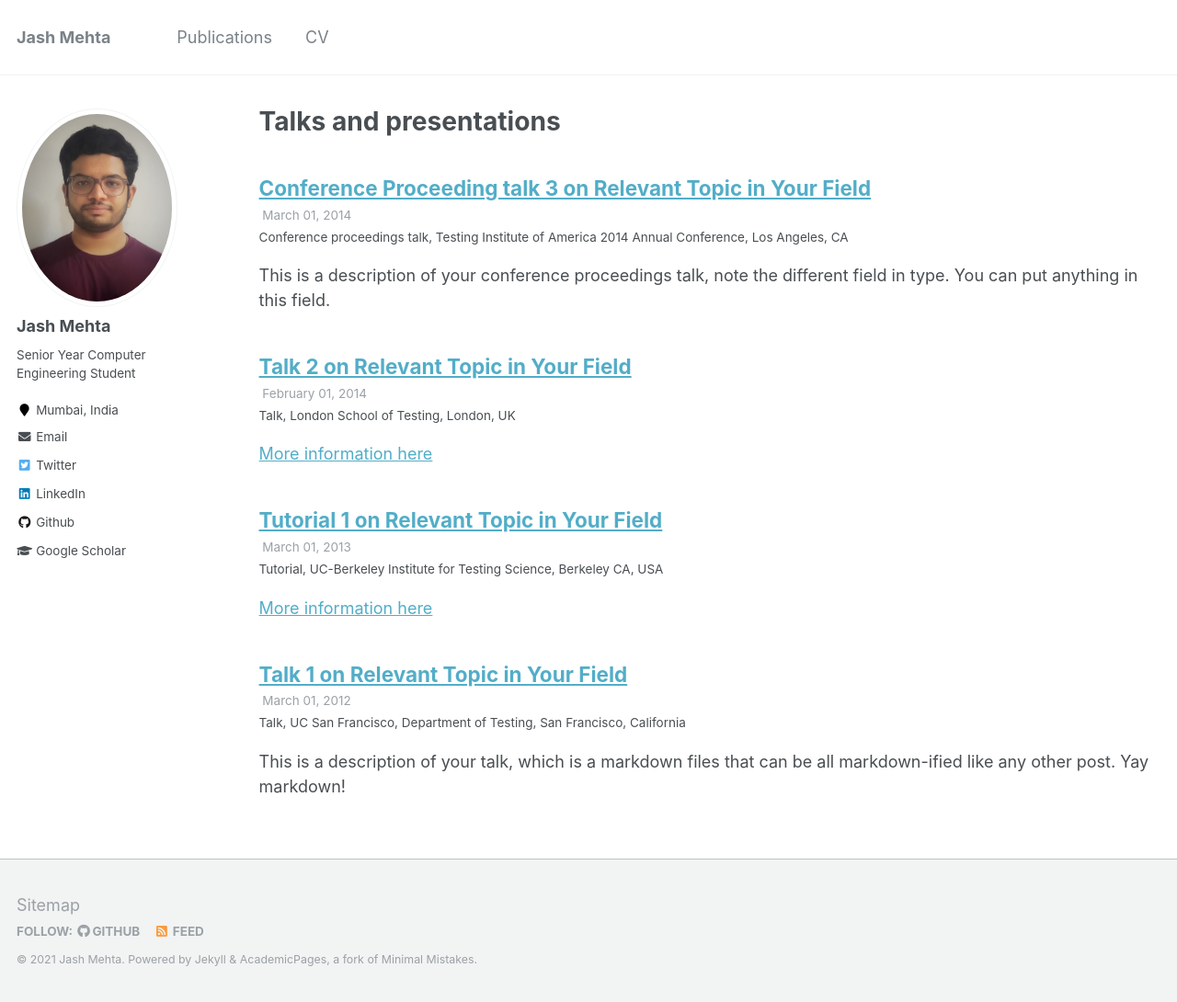
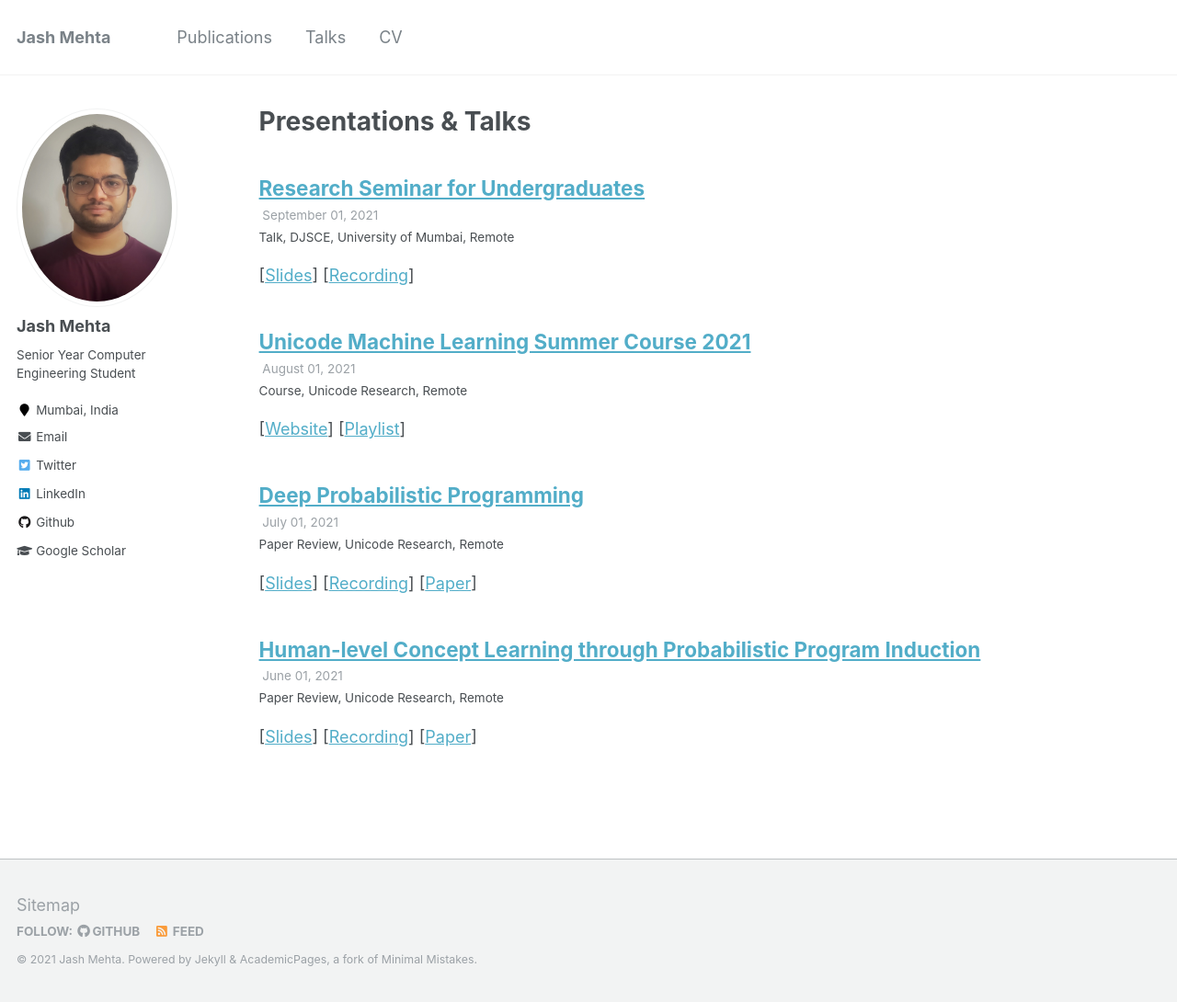
Before and after one commit to jashmehta3300/jashmehta3300.github.io, a Jekyll site: the page built from _pages/talks.html, in a window 1280 px wide and 1090 px high. Shown: the whole window at 92% size. Built offline with Jekyll 4.4.1, drawn with Linux system fonts in a browser that asks for light colours.

Commit message:
ADD: talks and presentations

```diff
--- a/_data/navigation.yml
+++ b/_data/navigation.yml
@@ -9,8 +9,8 @@ main:
   # - title: "Blogs"
   #   url: /posts/
 
-  # - title: "Talks"
-  #   url: /talks/
+  - title: "Talks"
+    url: /talks/
 
   # - title: "Projects"
   #   url: /projects/
--- a/_pages/talks.html
+++ b/_pages/talks.html
@@ -1,6 +1,6 @@
 ---
 layout: archive
-title: "Talks and presentations"
+title: "Presentations & Talks"
 permalink: /talks/
 author_profile: true
 ---
--- a/_talks/2012-03-01-talk-1.md
+++ /dev/null
@@ -1,11 +0,0 @@
----
-title: "Talk 1 on Relevant Topic in Your Field"
-collection: talks
-type: "Talk"
-permalink: /talks/2012-03-01-talk-1
-venue: "UC San Francisco, Department of Testing"
-date: 2012-03-01
-location: "San Francisco, California"
----
-
-This is a description of your talk, which is a markdown files that can be all markdown-ified like any other post. Yay markdown!
--- a/_talks/2013-03-01-tutorial-1.md
+++ /dev/null
@@ -1,13 +0,0 @@
----
-title: "Tutorial 1 on Relevant Topic in Your Field"
-collection: talks
-type: "Tutorial"
-permalink: /talks/2013-03-01-tutorial-1
-venue: "UC-Berkeley Institute for Testing Science"
-date: 2013-03-01
-location: "Berkeley CA, USA"
----
-
-[More information here](http://exampleurl.com)
-
-This is a description of your tutorial, note the different field in type. This is a markdown files that can be all markdown-ified like any other post. Yay markdown!
--- a/_talks/2014-02-01-talk-2.md
+++ /dev/null
@@ -1,13 +0,0 @@
----
-title: "Talk 2 on Relevant Topic in Your Field"
-collection: talks
-type: "Talk"
-permalink: /talks/2014-02-01-talk-2
-venue: "London School of Testing"
-date: 2014-02-01
-location: "London, UK"
----
-
-[More information here](http://example2.com)
-
-This is a description of your talk, which is a markdown files that can be all markdown-ified like any other post. Yay markdown!
--- a/_talks/2014-03-01-talk-3.md
+++ /dev/null
@@ -1,11 +0,0 @@
----
-title: "Conference Proceeding talk 3 on Relevant Topic in Your Field"
-collection: talks
-type: "Conference proceedings talk"
-permalink: /talks/2014-03-01-talk-3
-venue: "Testing Institute of America 2014 Annual Conference"
-date: 2014-03-01
-location: "Los Angeles, CA"
----
-
-This is a description of your conference proceedings talk, note the different field in type. You can put anything in this field.
--- /dev/null
+++ b/_talks/2021-06-01-human-progprog.md
@@ -0,0 +1,11 @@
+---
+title: "Human-level Concept Learning through Probabilistic Program Induction"
+collection: talks
+type: "Paper Review"
+permalink: /talks/2021-06-01-human-progprog
+venue: "Unicode Research"
+date: 2021-06-01
+location: "Remote"
+---
+
+[[Slides](https://docs.google.com/presentation/d/e/2PACX-1vQpW_K7Hlh5aDsq-vWtA7ah_79XQbZEQyytWJIaHG_fRGQOzzihSvii6Ycde7ZevdpitJDCoCV6VSWf/pub?start=true&loop=true&delayms=3000&slide=id.p)] [[Recording](https://youtu.be/wvljzoqNcF0)] [[Paper](https://www.cs.cmu.edu/~rsalakhu/papers/LakeEtAl2015Science.pdf)]
--- /dev/null
+++ b/_talks/2021-07-01-probprog.md
@@ -0,0 +1,11 @@
+---
+title: "Deep Probabilistic Programming"
+collection: talks
+type: "Paper Review"
+permalink: /talks/2021-07-01-probprog
+venue: "Unicode Research"
+date: 2021-07-01
+location: "Remote"
+---
+
+[[Slides](https://drive.google.com/file/d/1NBji25U3QGr-Zt6qBGTppVaPJ4BE_i1f/view)] [[Recording](https://youtu.be/nT8ISRrUixQ)] [[Paper](https://arxiv.org/pdf/1701.03757.pdf)]
--- /dev/null
+++ b/_talks/2021-08-01-umlsc.md
@@ -0,0 +1,11 @@
+---
+title: "Unicode Machine Learning Summer Course 2021"
+collection: tutorial
+type: "Course"
+permalink: /talks/2021-08-01-umlsc
+venue: "Unicode Research"
+date: 2021-08-01
+location: "Remote"
+---
+
+[[Website](https://djunicode.github.io/umlsc-2021/)] [[Playlist](https://www.youtube.com/playlist?list=PLob0yCmJjJ3WwlHmGlTd8ZmqAjrBKDv84)]
--- /dev/null
+++ b/_talks/2021-09-01-research-seminar.md
@@ -0,0 +1,11 @@
+---
+title: "Research Seminar for Undergraduates"
+collection: talks
+type: "Talk"
+permalink: /talks/2021-09-01-research-seminar
+venue: "DJSCE, University of Mumbai"
+date: 2021-09-01
+location: "Remote"
+---
+
+[[Slides](https://drive.google.com/file/d/1BNai1MVN7mx0wuAFgYVKfh48YF-D3PDS/view)] [[Recording](https://youtu.be/_0VpUNATCdY)]
```
